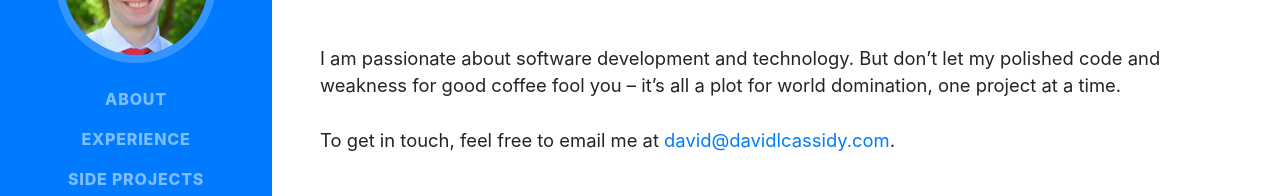
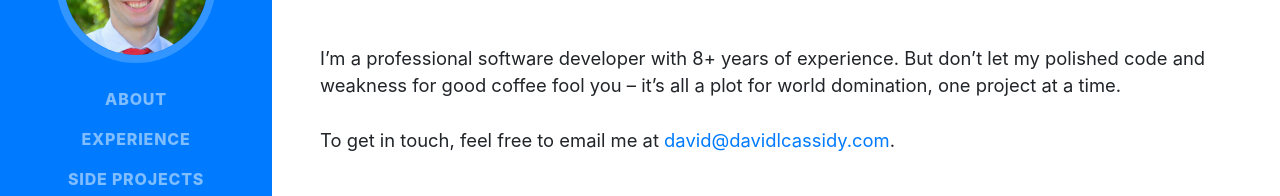
Before and after one commit to davidlcassidy/personal-website, a website with bundled scripts: page index.html in a window 1280 px wide. Shown: the part 313-509 px from the top of the page. Built offline with nearby package versions, Linux system fonts and the light colour scheme; a web font is replaced by a local one.

Commit message:
Update About Me

```diff
--- a/index.html
+++ b/index.html
@@ -26,8 +26,6 @@
 
     <!-- Styles -->
     <link href="css/resume.min.css" rel="stylesheet">
-
-
 
   </head>
 
@@ -71,7 +69,7 @@
           <h1 class="mb-0">David L. <span class="text-primary">Cassidy</span>
           </h1>
           <h3 class="mb-5">Software Engineer&nbsp;&nbsp;·&nbsp;&nbsp;Denver, Colorado</h3>
-          <p class="lead mb-5">I am passionate about software development and technology. But don’t let my polished code and weakness for good coffee fool&nbsp;you&nbsp;–&nbsp;it’s&nbsp;all a plot for world domination, one project at a time.</br></br>To get in touch, feel free to email me at <a href="mailto:david@davidlcassidy.com">david@davidlcassidy.com</i></a>.</p>
+          <p class="lead mb-5">I’m a professional software developer with 8+ years of experience. But don’t let my polished code and weakness for good coffee fool&nbsp;you&nbsp;–&nbsp;it’s&nbsp;all a plot for world domination, one project at a time.</br></br>To get in touch, feel free to email me at <a href="mailto:david@davidlcassidy.com">david@davidlcassidy.com</i></a>.</p>
           <div class="social-icons">
             <a href="https://www.linkedin.com/in/davidlcassidy/">
               <i class="fab fa-linkedin-in"></i>
```
